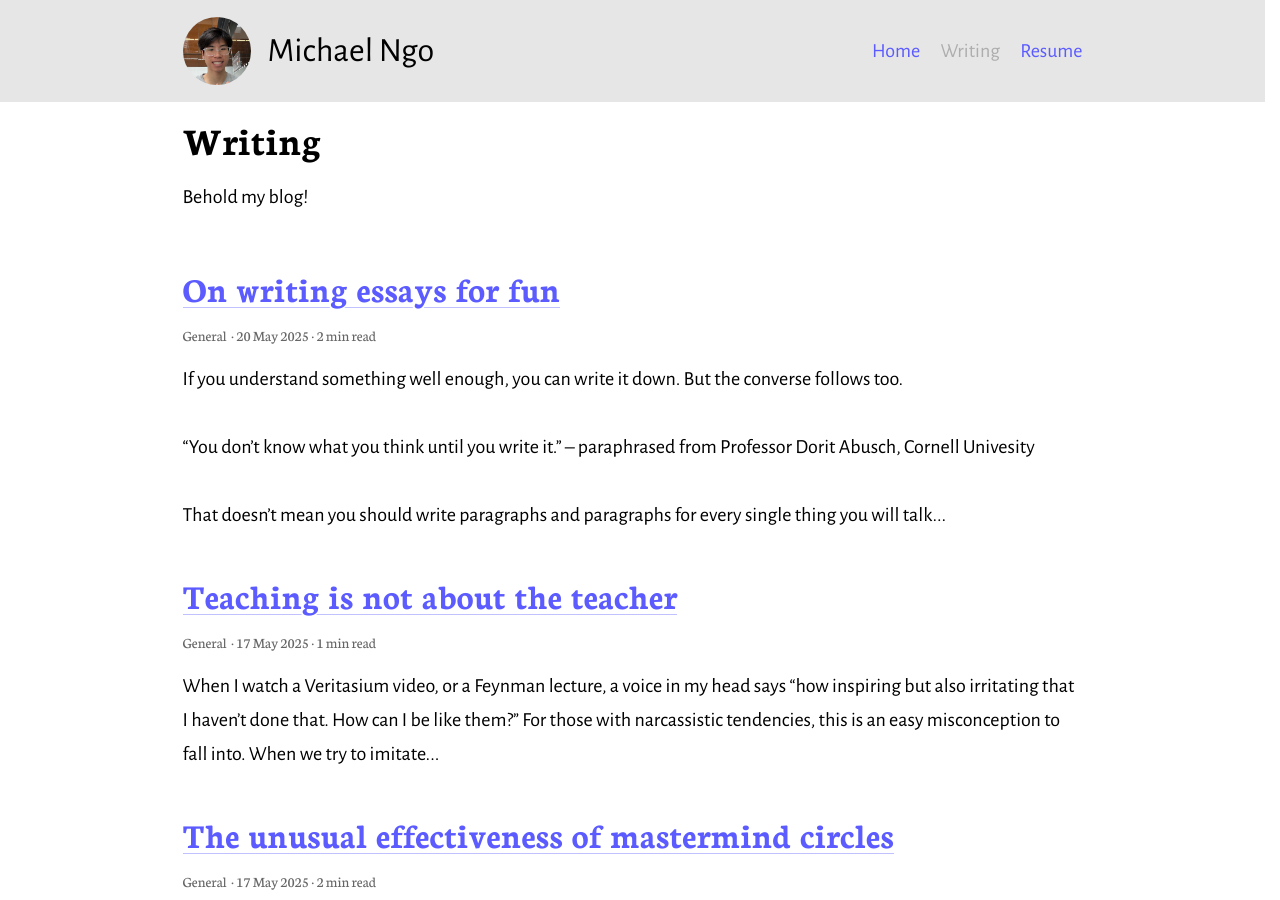
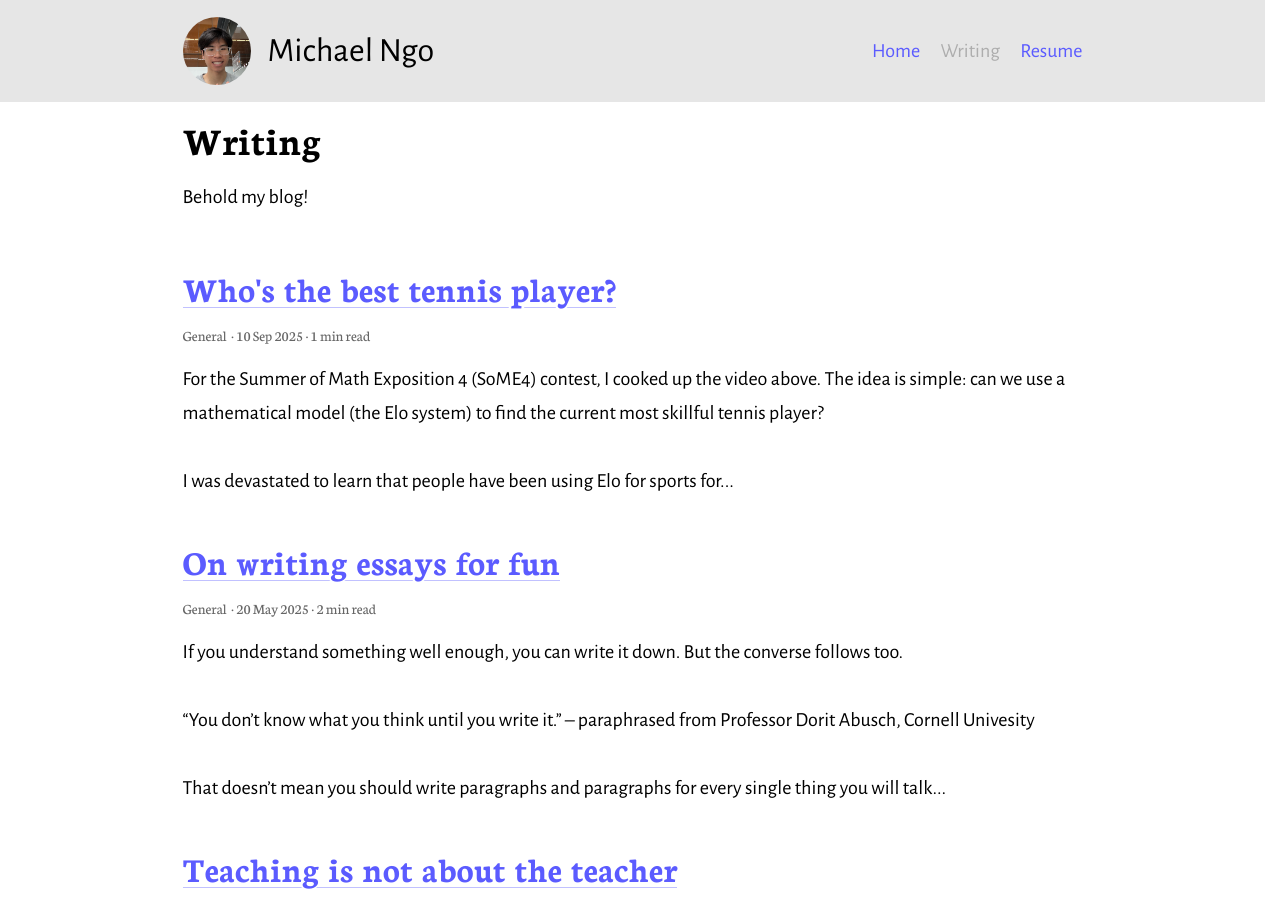
Before and after one commit to Mikonooooo/mikonooooo.github.io, a Jekyll site: the page built from blog.md, in a window 1280 px wide and 900 px high. Built offline with Jekyll 4.4.1, drawn with Linux system fonts in a browser that asks for light colours.

Commit message:
some4 video

```diff
--- /dev/null
+++ b/_posts/2025-09-10-te.md
@@ -0,0 +1,17 @@
+---
+title: Who's the best tennis player?
+category: General
+---
+
+<iframe width="560" height="315" src="https://www.youtube.com/embed/dOzQ5cOiY6I?si=qFMiR7UhhXGGAnH1" title="YouTube video player" frameborder="0" allow="accelerometer; autoplay; clipboard-write; encrypted-media; gyroscope; picture-in-picture; web-share" referrerpolicy="strict-origin-when-cross-origin" allowfullscreen></iframe>
+
+For the Summer of Math Exposition 4 (SoME4) contest, I cooked up the video above. The idea is simple: can we use a mathematical model (the Elo system) to find the current most skillful tennis player?
+
+I was devastated to learn that people have been using Elo for sports for a long time, and [Jeff Sackman](https://tennisabstract.com/reports/atp_elo_ratings.html){: target="_blank"} even has a weekly updating Elo ranking for tennis. But was I really going to sit around and say that the answer already exists? I figured one of the coolest things would be to actually use the Elo system for my own games. So in this video I tried it out with my friend, Suriya.
+
+The goal of the video is to have fun with math and and promote curiosity and excitement. It is not about explaining the Elo system in any other depth, contrary to what my SoME4 reviewers said. Though some of the feedback was useful and I incorporated it in the video linked above.
+
+#### Summary
+Have a watch of my video above. I promise it will be fun.
+
+_**Acknowledgements:** Thanks to Suriya S. for playing in this video and offering perspective from inside the tennis community. Thank you to Jeffrey P. for insightful comments as this video was conceived. Thank you to the SoME4 reviewers for their feedback._
```
Also changed, not shown: index.md (+1 -1 lines).
